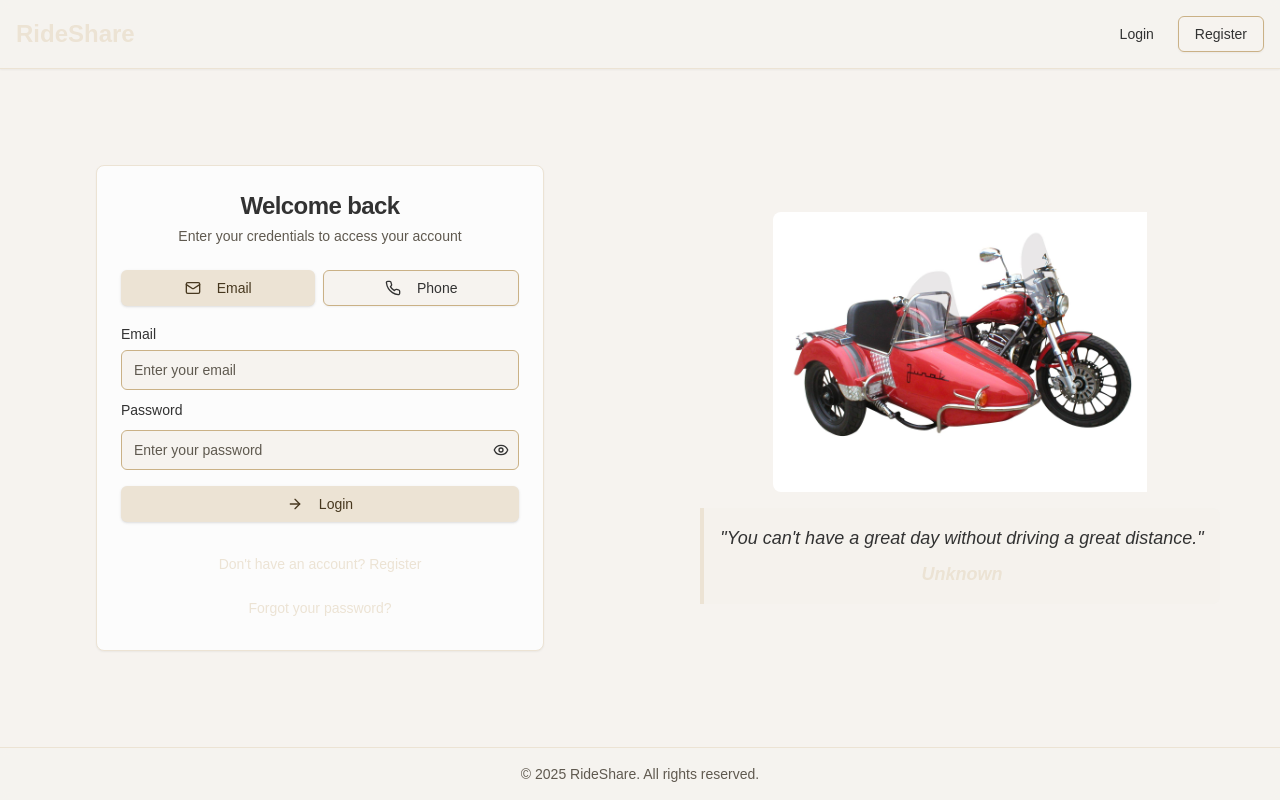
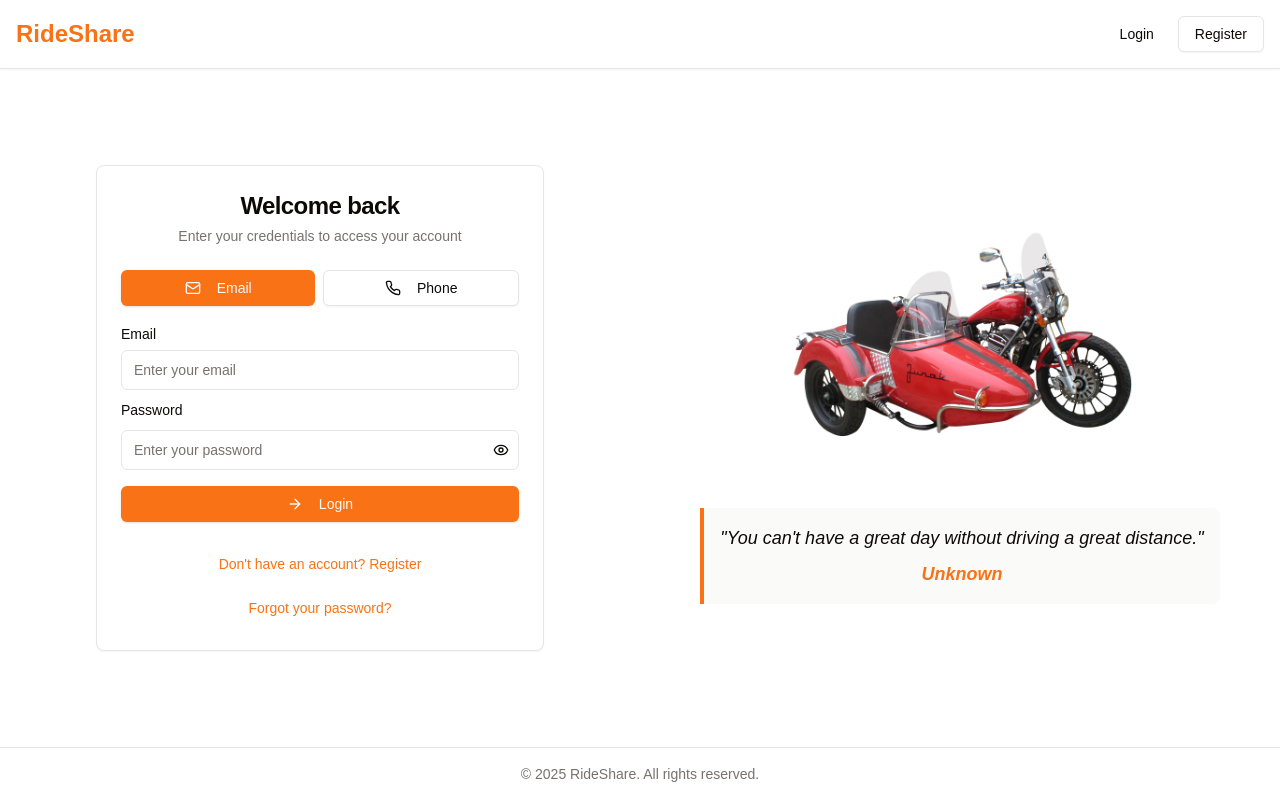
Before and after one commit to FelixRobb/ride-share-app, a Next.js app: page /login in a window 1280 px wide. Built offline with nearby package versions, Linux system fonts and the light colour scheme; no server answers.

Commit message:
update globals.css

```diff
--- a/src/app/globals.css
+++ b/src/app/globals.css
@@ -7,62 +7,51 @@ body {
 }
 
 @layer base {
-    :root {
-      --background: 37.5 29% 95%;
-      --foreground: 0 0% 19.61%;
-      --muted: 37 23% 94%;
-      --muted-foreground: 37 9% 34%;
-      --popover: 0 0% 99%;
-      --popover-foreground: 0 0% 19.61%;
-      --card: 0 0% 99%;
-      --card-foreground: 0 0% 19.61%;
-      --border: 37.5 38.71% 87.84%;
-      --input: 37.5 39% 66%;
-      --primary: 37 39% 88%;
-      --primary-foreground: 37.5 39% 20%;
-      --secondary: 273.96 22% 91.65%;
-      --secondary-foreground: 273.33 21% 15%;
-      --accent: 37 13% 88%;
-      --accent-foreground: 37 13% 28%;
-      --destructive: 4.53 86.47% 65.89%;
-      --destructive-foreground: 0 0% 100%;
-      --ring: 37.5 38.71% 87.84%;
-      --chart-1: 37 39% 88%;
-      --chart-2: 273.96 22% 91.65%;
-      --chart-3: 37 13% 88%;
-      --chart-4: 273.96 22% 94.65%;
-      --chart-5: 37 42% 88%;
-      --radius: 0.5rem;
-    }
-
-    .dark {
-      --background: 37 56% 1%;
-      --foreground: 37 32% 99%;
-      --muted: 37 23% 6%;
-      --muted-foreground: 37 9% 66%;
-      --popover: 37 56% 2%;
-      --popover-foreground: 0 0% 100%;
-      --card: 37 56% 2%;
-      --card-foreground: 0 0% 100%;
-      --border: 37 9% 12%;
-      --input: 37 9% 12%;
-      --primary: 37 39% 88%;
-      --primary-foreground: 37 39% 28%;
-      --secondary: 37 12% 13%;
-      --secondary-foreground: 37 12% 73%;
-      --accent: 37 12% 13%;
-      --accent-foreground: 37 12% 73%;
-      --destructive: 18 88% 52%;
-      --destructive-foreground: 0 0% 100%;
-      --ring: 37 39% 88%;
-      --chart-1: 37 39% 88%;
-      --chart-2: 37 12% 13%;
-      --chart-3: 37 12% 13%;
-      --chart-4: 37 12% 16%;
-      --chart-5: 37 42% 88%;
-    }
+  :root {
+    --background: 0 0% 100%;
+    --foreground: 20 14.3% 4.1%;
+    --muted: 60 4.8% 95.9%;
+    --muted-foreground: 25 5.3% 44.7%;
+    --popover: 0 0% 100%;
+    --popover-foreground: 20 14.3% 4.1%;
+    --card: 0 0% 100%;
+    --card-foreground: 20 14.3% 4.1%;
+    --border: 20 5.9% 90%;
+    --input: 20 5.9% 90%;
+    --primary: 24.6 95% 53.1%;
+    --primary-foreground: 60 9.1% 97.8%;
+    --secondary: 60 4.8% 95.9%;
+    --secondary-foreground: 24 9.8% 10%;
+    --accent: 60 4.8% 95.9%;
+    --accent-foreground: 24 9.8% 10%;
+    --destructive: 0 84.2% 60.2%;
+    --destructive-foreground: 60 9.1% 97.8%;
+    --ring: 24.6 95% 53.1%;
+    --radius: 0.5rem;
   }
 
+  .dark {
+    --background: 20 0.22% 1.54%;
+    --foreground: 60 9.1% 97.8%;
+    --muted: 12 6.5% 15.1%;
+    --muted-foreground: 24 5.4% 63.9%;
+    --popover: 20 0% 0%;
+    --popover-foreground: 60 9.1% 97.8%;
+    --card: 20 13.15% 0.68%;
+    --card-foreground: 60 9.1% 97.8%;
+    --border: 12 14.86% 12.05%;
+    --input: 12 6.5% 15.1%;
+    --primary: 20.5 87.65% 48.37%;
+    --primary-foreground: 60 9.1% 97.8%;
+    --secondary: 12 4.35% 22.12%;
+    --secondary-foreground: 60 9.1% 97.8%;
+    --accent: 12 6.79% 15.13%;
+    --accent-foreground: 60 9.1% 97.8%;
+    --destructive: 0 77.43% 45.95%;
+    --destructive-foreground: 60 9.1% 97.8%;
+    --ring: 20.5 90.2% 48.2%;
+  }
+}
 
 @layer base {
   * {
```
